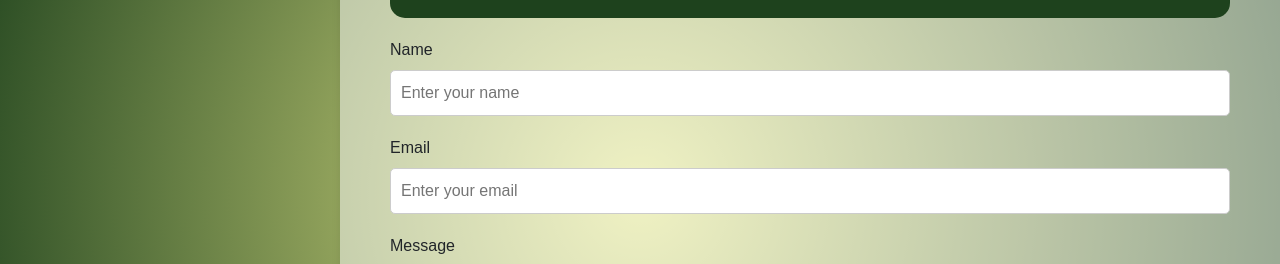
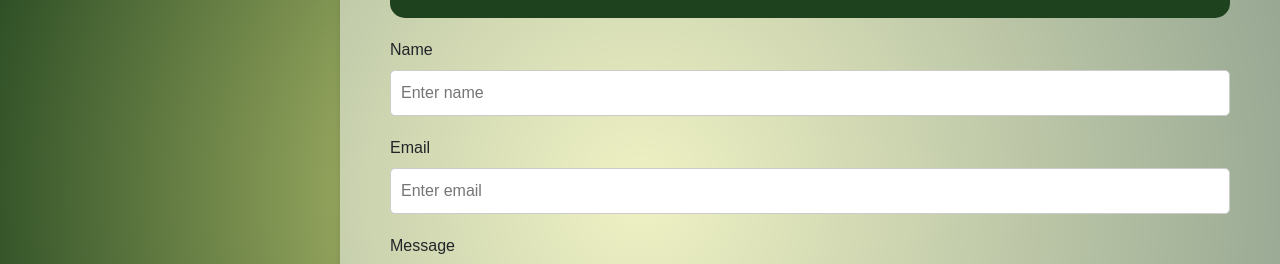
Before and after one commit to DinidiGallage/Daluhena_Tea_Estate_Management, a React (Create React App) app in the folder frontend/: page /supplier/contact in a window 1280 px wide. Shown: the part 162-426 px from the top of the page. Built offline with nearby package versions, Linux system fonts and the light colour scheme.

Commit message:
changes to App.css

```diff
--- a/frontend/src/components/Suppliers/ContactSupplier.js
+++ b/frontend/src/components/Suppliers/ContactSupplier.js
@@ -1,6 +1,5 @@
 import { useRef, useEffect, useState } from "react"
 import emailjs from 'emailjs-com';
-import supplierIcon from '../../images/Icons/supplier.png';
 import contactIcon from '../../images/Icons/contact.png';
 
 export default function ContactSupplierPage() {
@@ -40,11 +39,11 @@ export default function ContactSupplierPage() {
       <form className="for" onSubmit={handleSubmit} style={{ display: "flex", flexDirection: "column" }}>
         <div style={{ display: "flex", flexDirection: "column", marginBottom: "20px" }}>
           <label htmlFor="name">Name</label>
-          <input ref={nameRef} type="text" id="name" placeholder="Enter your name" style={{ padding: "10px", borderRadius: "5px", border: "1px solid #ccc" }} />
+          <input ref={nameRef} type="text" id="name" placeholder="Enter name" style={{ padding: "10px", borderRadius: "5px", border: "1px solid #ccc" }} />
         </div>
         <div style={{ display: "flex", flexDirection: "column", marginBottom: "20px" }}>
           <label htmlFor="email">Email</label>
-          <input ref={emailRef} type="email" id="email" placeholder="Enter your email" style={{ padding: "10px", borderRadius: "5px", border: "1px solid #ccc" }} />
+          <input ref={emailRef} type="email" id="email" placeholder="Enter email" style={{ padding: "10px", borderRadius: "5px", border: "1px solid #ccc" }} />
         </div>
         <div style={{ display: "flex", flexDirection: "column", marginBottom: "20px" }}>
           <label htmlFor="message">Message</label>
```
